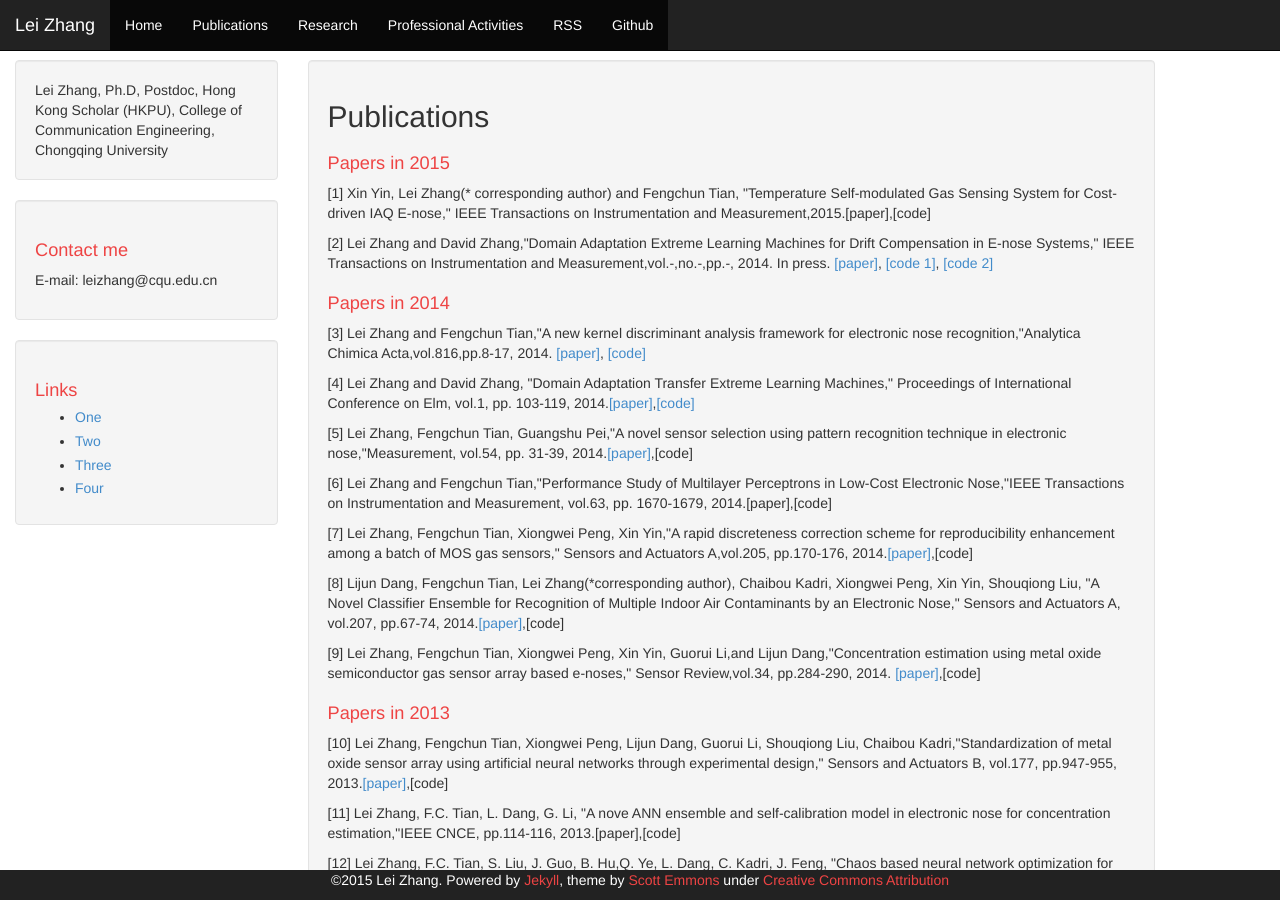
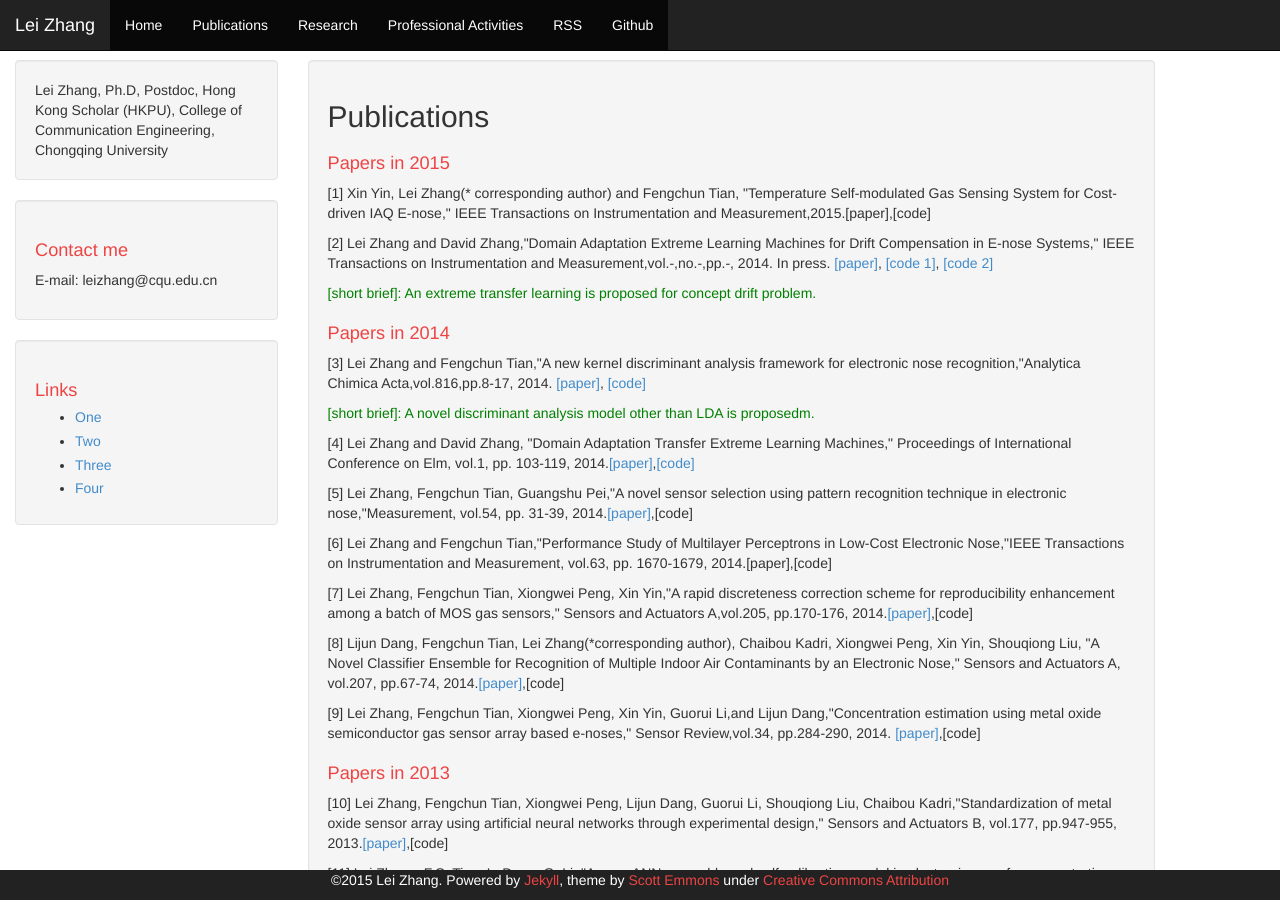
Before and after one commit to DrLeiZhang/website, a Jekyll site: the page built from publications.html, in a window 1280 px wide and 900 px high. Built offline with Jekyll 4.4.1, drawn with Linux system fonts in a browser that asks for light colours; Markdown is read by kramdown in place of the engine named in the settings.

Commit message:
Update
Signed-off-by: leizhang@cqu.edu.cn <leizhang@cqu.edu.cn>

```diff
--- a/publications.html
+++ b/publications.html
@@ -7,8 +7,10 @@ layout: default
     <h1>Papers in 2015</h1>
 <p>[1] Xin Yin, Lei Zhang(* corresponding author) and Fengchun Tian, "Temperature Self-modulated Gas Sensing System for Cost-driven IAQ E-nose," IEEE Transactions on Instrumentation and Measurement,2015.[paper],[code]</p>
     <p> [2] Lei Zhang and David Zhang,"Domain Adaptation Extreme Learning Machines for Drift Compensation in E-nose Systems,"</a> IEEE Transactions on Instrumentation and Measurement,vol.-,no.-,pp.-, 2014. In press.<a href="resources/DAELM.pdf"> [paper]</a>,<a href="resources/DAELM-S.rar"> [code 1]</a>, <a href="resources/DAELM-T.rar"> [code 2]</a></p>
+<p style="color:green;">[short brief]: An extreme transfer learning is proposed for concept drift problem.</p>
     <h1>Papers in 2014</h1>
 <p> [3] Lei Zhang and Fengchun Tian,"A new kernel discriminant analysis framework for electronic nose recognition,"Analytica Chimica Acta,vol.816,pp.8-17, 2014.<a href="resources/KNDA.pdf"> [paper]</a>,<a href="resources/KNDA_demo.rar"> [code] </a></p>
+<p style="color:green;">[short brief]: A novel discriminant analysis model other than LDA is proposedm.</p>
 <p> [4] Lei Zhang and David Zhang, "Domain Adaptation Transfer Extreme Learning Machines," Proceedings of International Conference on Elm, vol.1, pp. 103-119, 2014.<a href="resources/DAELM-S.pdf">[paper]</a>,<a href="resources/DAELM-S.rar">[code]</a></p>
 <p>[5] Lei Zhang, Fengchun Tian, Guangshu Pei,"A novel sensor selection using pattern recognition technique in electronic nose,"Measurement, vol.54, pp. 31-39, 2014.<a href="resources/Sensor selection.pdf">[paper]</a>,[code]</p>
 <p>[6] Lei Zhang and Fengchun Tian,"Performance Study of Multilayer Perceptrons in Low-Cost Electronic Nose,"IEEE Transactions on Instrumentation and Measurement, vol.63, pp. 1670-1679, 2014.[paper],[code]</p>
```
